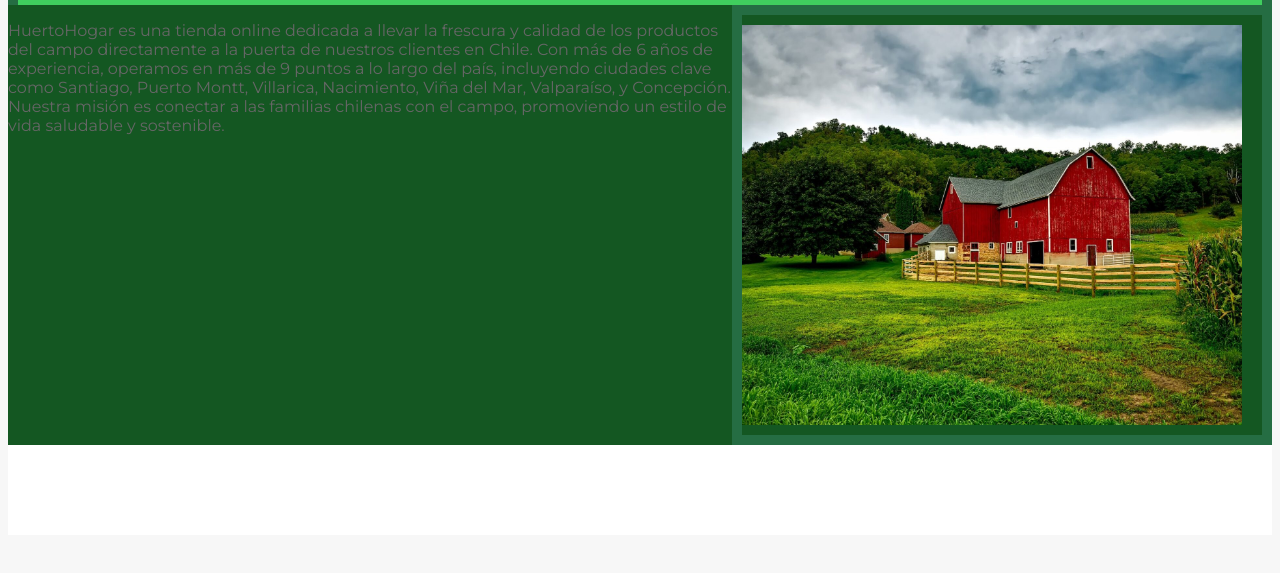
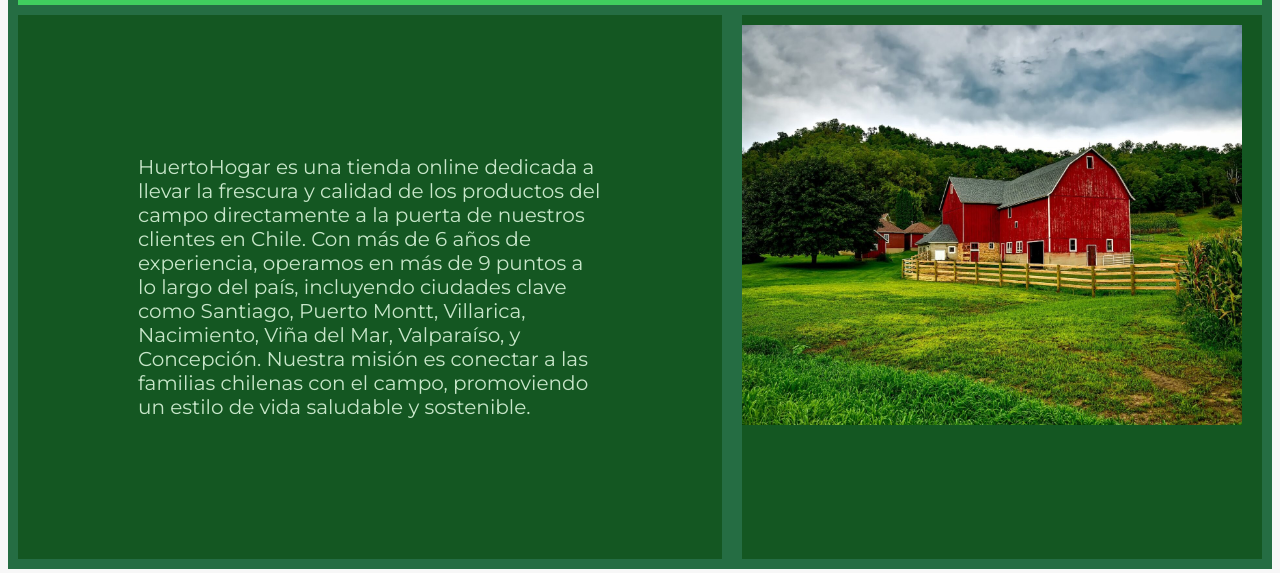
Before and after one commit to Vichaczo/Huerto_Hogar, a plain HTML site: page index.html in a window 1280 px wide. Shown: the part 227-800 px from the top of the page. Drawn offline with Linux system fonts and the light colour scheme.

Commit message:
0.1.1 Pude alinear e texto al centro de la pantalla en hero_context_text

```diff
--- a/assets/main.css
+++ b/assets/main.css
@@ -84,6 +84,14 @@ h1,h2,h3,h4,h5,h6
         color:#666666;
         font-weight:300;
 
+        .hero_content_text{
+            border: 10px solid #256d43;
+            justify-content: center;
+            padding: 120px;
+            color: #c7e6c9;
+            font-size: 20px;
+        }
+
         .hero_content_image{
             display: flex;
             flex-direction: row-reverse;
--- a/index.html
+++ b/index.html
@@ -34,6 +34,7 @@
             </div>
             <div class = hero_content>
 
+                <div class = hero_content_text>
                     <p>
                         HuertoHogar es una tienda online dedicada a llevar la frescura y calidad de los productos del campo
                         directamente a la puerta de nuestros clientes en Chile. Con más de 6 años de experiencia, operamos
@@ -41,6 +42,7 @@
                         Villarica, Nacimiento, Viña del Mar, Valparaíso, y Concepción. Nuestra misión es conectar a las
                         familias chilenas con el campo, promoviendo un estilo de vida saludable y sostenible.
                     <p>
+                </div>
 
                 <div class = hero_content_image>
                     <img src="assets/img/example_farm.jpg" class = farm_image alt="imagen_granja"/>
```
Lines whose indentation alone changed are shown as unchanged.
